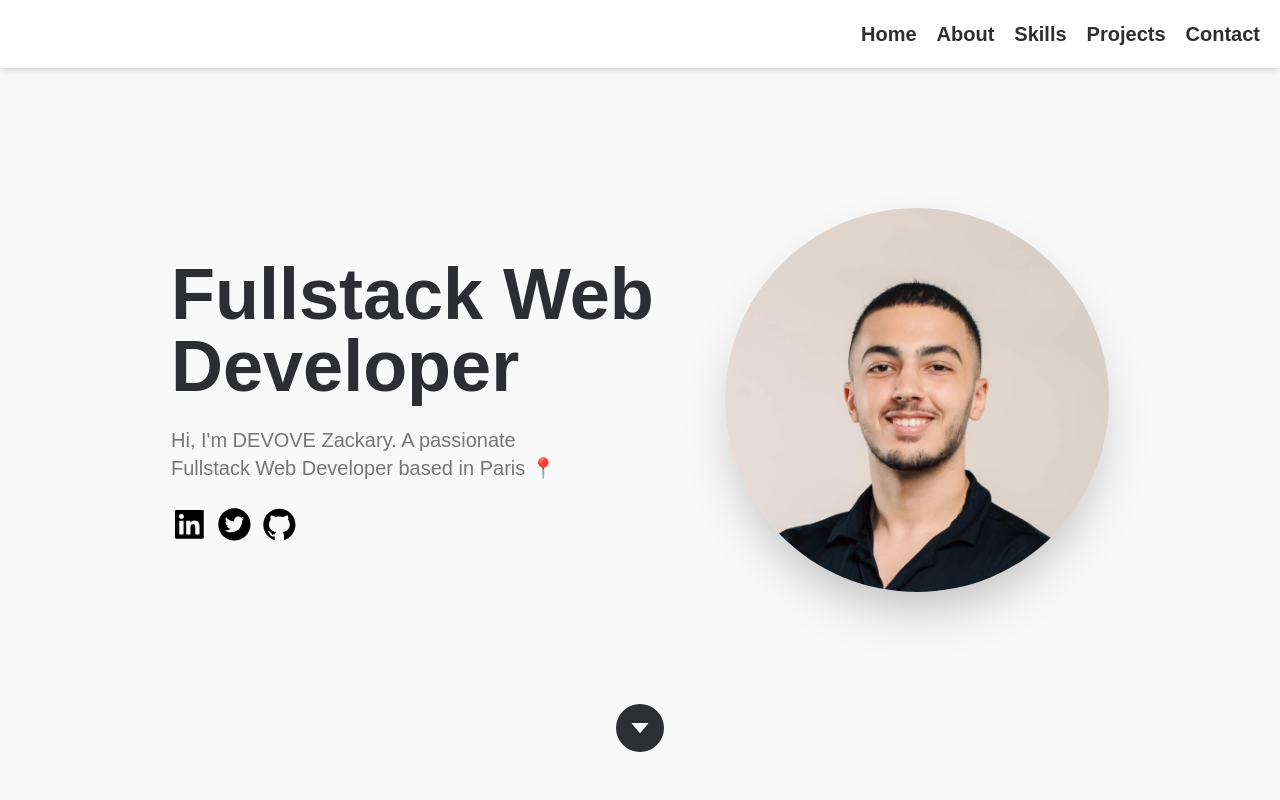
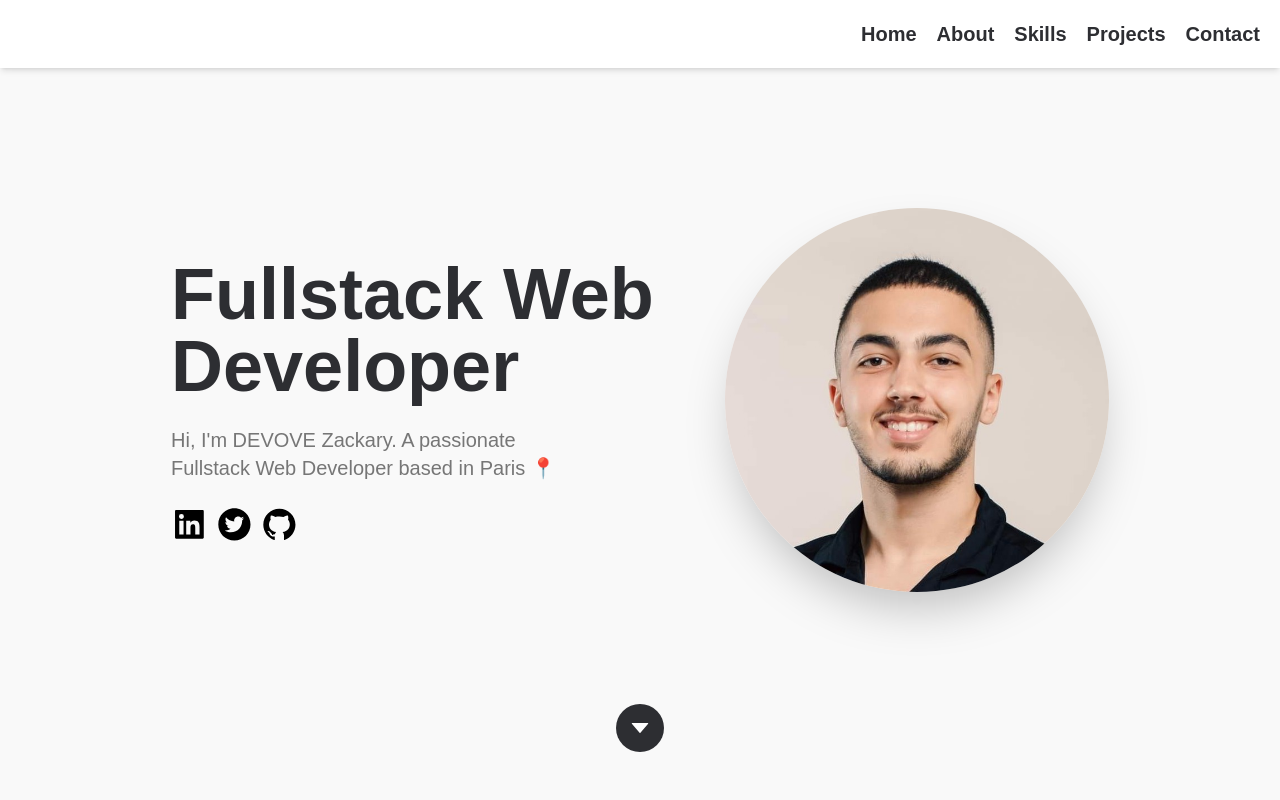
Before and after one commit to zackarydevove/portfolio, a React (Create React App) app: page / in a window 1280 px wide. Shown: the top 800 px of the page. Built offline with nearby package versions, Linux system fonts and the light colour scheme.

Commit message:
correct profile picture

```diff
--- a/src/App.js
+++ b/src/App.js
@@ -32,7 +32,7 @@ function App() {
             </div>
 
             {/* Profile Picture */}
-            <div className='sm:w-80 sm:h-80 lg:w-96 lg:h-96 w-[70vw] h-[70vw] shadow-2xl rounded-full overflow-hidden relative bg-profile bg-[length:500px] max-[210px]:bg-[length:170px] max-[280px]:bg-[length:250px] max-[355px]:bg-[length:300px] max-[450px]:bg-[length:350px] sm:bg-[length:400px] bg-center bg-no-repeat'/>
+            <div className='sm:w-80 sm:h-80 lg:w-96 lg:h-96 w-[70vw] h-[70vw] shadow-2xl rounded-full overflow-hidden relative bg-profile bg-[length:500px] max-[210px]:bg-[length:170px] max-[280px]:bg-[length:250px] max-[355px]:bg-[length:300px] max-[450px]:bg-[length:350px] sm:bg-[length:480px] bg-center bg-no-repeat'/>
               {/* <div className='w-[1200px] h-[1200px] bg-profile bg-top bg-no-repeat absolute max-[350px]:-right-[460px] max-[350px]:-bottom-[560px] max-[455px]:-right-[425px] max-[455px]:-bottom-[520px] max-[524px]:-right-[395px] max-[524px]:-bottom-[450px] sm:-right-[400px] sm:-bottom-[470px] lg:-right-[365px] lg:-bottom-[420px] scale-50' /> */}
           </div>
 
```
